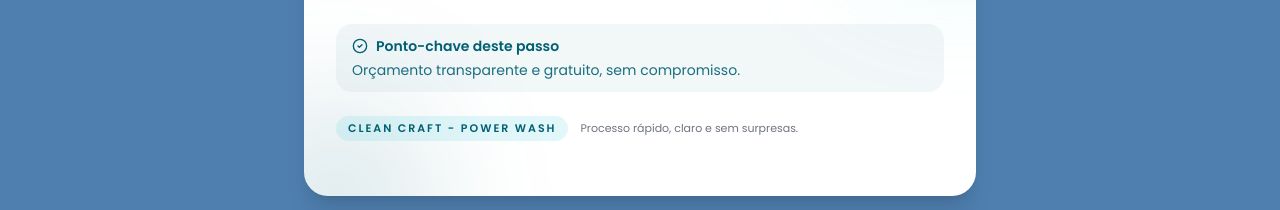
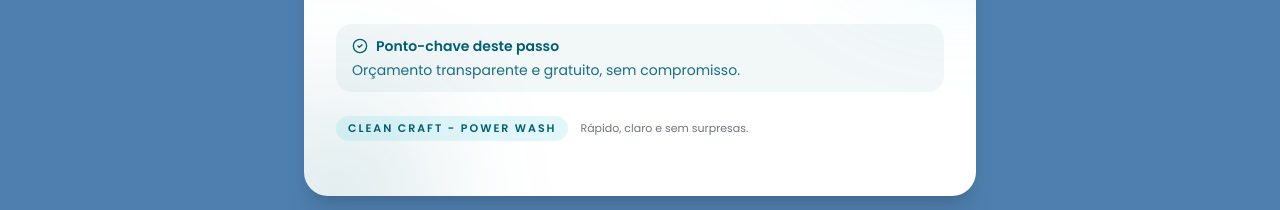
Before and after one commit to jreis13/Clean-Craft, a Next.js app: page / in a window 1280 px wide. Shown: the part 1781-1991 px from the top of the page. Built offline with nearby package versions, Linux system fonts and the light colour scheme.

Commit message:
adjust slogan

```diff
--- a/components/HowItWorksSection.tsx
+++ b/components/HowItWorksSection.tsx
@@ -138,7 +138,7 @@ export default function HowItWorksSection() {
                   <span className="rounded-full bg-[var(--secondary)]/20 px-3 py-1 font-semibold uppercase tracking-[0.18em] text-[var(--primary)]">
                     Clean Craft - Power Wash
                   </span>
-                  <span>Processo rápido, claro e sem surpresas.</span>
+                  <span>Rápido, claro e sem surpresas.</span>
                 </div>
               </div>
             </div>
```
